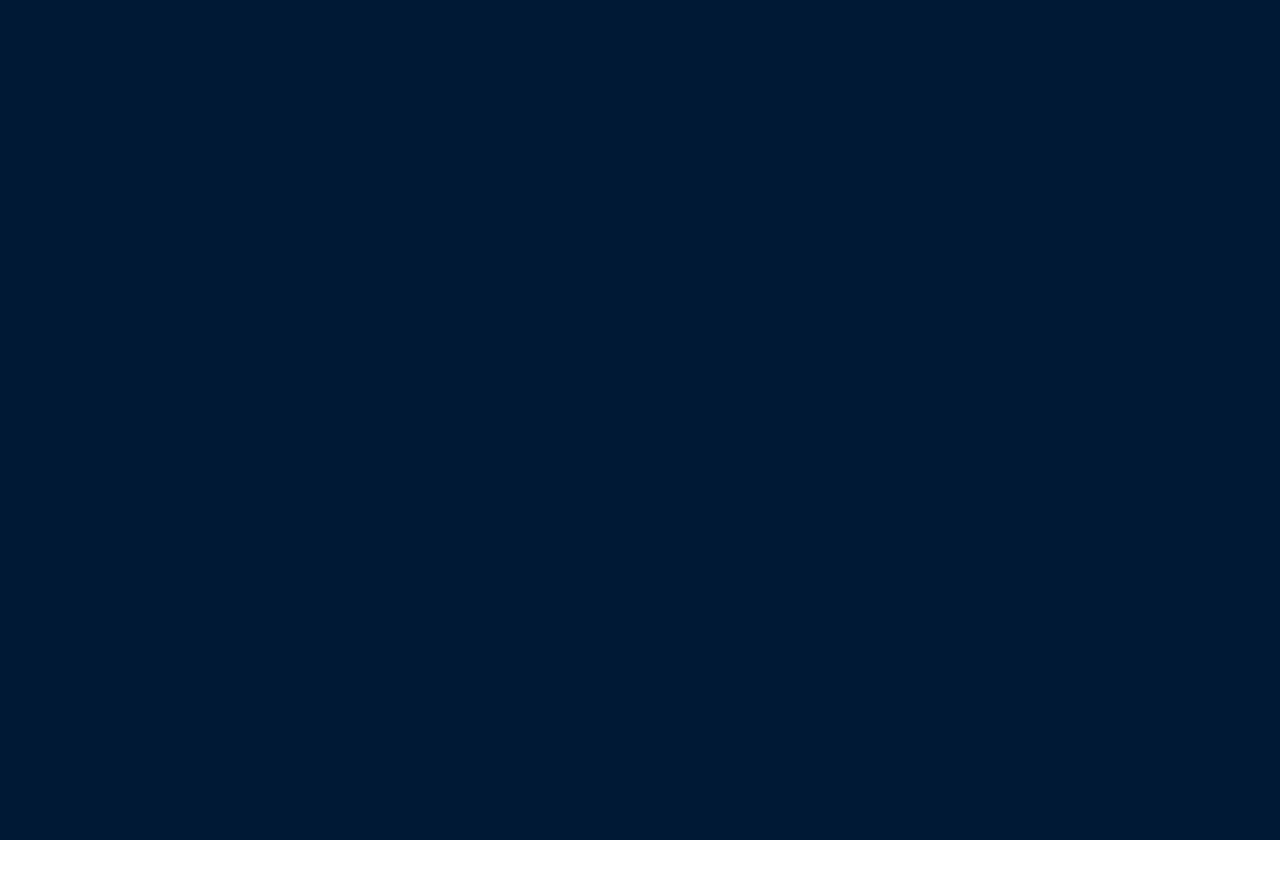
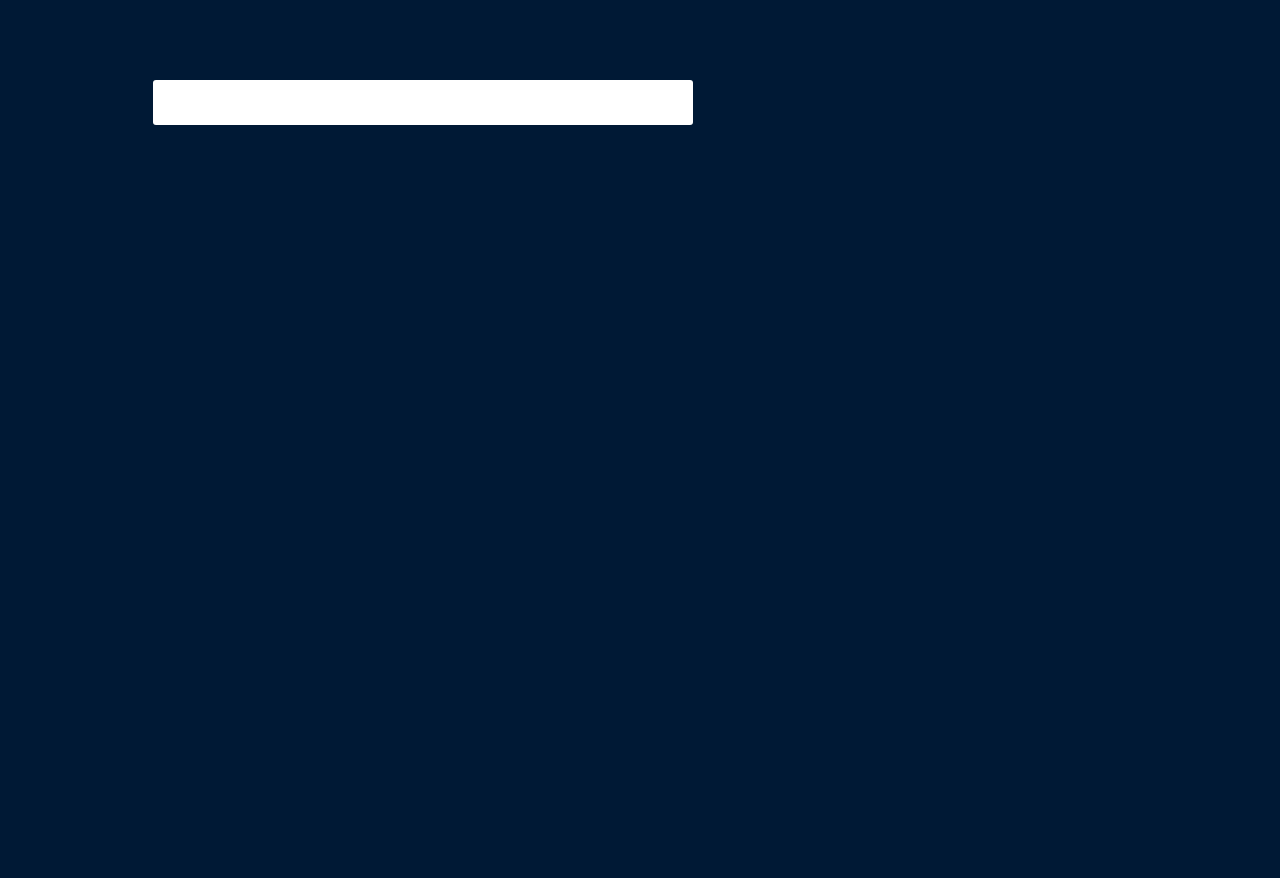
Before and after one commit to HseongH/Tumblr_clone, a React (Create React App) app: page / in a window 1280 px wide. Before the commit the page ends 840 px from the top, so only its background shows below. Built offline with nearby package versions, Linux system fonts and the light colour scheme.

Commit message:
reaction 컴포넌트 작업 완료

```diff
--- a/src/App.js
+++ b/src/App.js
@@ -5,6 +5,7 @@ import { ThemeProvider } from 'styled-components';
 
 // STYLE
 import theme from './common/style';
+import Post from './components/Post';
 
 // ELEMENTS
 import Container from './elements/Container';
@@ -12,7 +13,9 @@ import Container from './elements/Container';
 function App() {
   return (
     <ThemeProvider theme={theme}>
-      <Container></Container>
+      <Container>
+        <Post></Post>
+      </Container>
     </ThemeProvider>
   );
 }
--- a/src/common/style.js
+++ b/src/common/style.js
@@ -3,8 +3,8 @@ import { css } from 'styled-components';
 export const flexBox = (sortHoz = 'center', sortVer = 'center') => {
   return css`
     display: flex;
-    justify-content: ${sortVer};
-    align-items: ${sortHoz};
+    justify-content: ${sortHoz};
+    align-items: ${sortVer};
   `;
 };
 
--- a/src/components/Post.js
+++ b/src/components/Post.js
@@ -11,6 +11,8 @@ import { Text, Title, Image } from '../elements/index';
 const PostStyle = styled.article`
   width: ${(props) => props.theme.size.postWidth};
   background: ${(props) => `rgb(${props.theme.palette.white})`};
+  margin-bottom: 20px;
+  position: relative;
   ${borderBox('3px', '15px 20px')};
 
   header {
--- a/src/elements/Button.js
+++ b/src/elements/Button.js
@@ -13,7 +13,7 @@ const ButtonStyle = styled.button`
   padding: ${(props) => props.padding};
   border: none;
   cursor: pointer;
-  ${borderBox()};
+  ${(props) => borderBox(props.radius, props.padding)};
 
   ${(props) => props.appendStyle()};
 `;
--- a/src/elements/Container.js
+++ b/src/elements/Container.js
@@ -11,7 +11,7 @@ const ConStyle = styled.div`
   line-height: 1.25;
   min-height: 100vh;
   width: 100%;
-  padding-top: 40px;
+  padding-top: 80px;
 
   div {
     max-width: 990px;
--- a/src/elements/Text.js
+++ b/src/elements/Text.js
@@ -3,7 +3,7 @@ import styled from 'styled-components';
 
 const TextStyle = styled.p`
   font-size: ${(props) => props.fontSize};
-  color: ${(props) => `rgb(${props.props.theme.palette[props.color]})`};
+  color: ${(props) => `rgb(${props.theme.palette[props.color]})`};
   line-height: ${(props) => props.lineHeight};
   text-indent: ${(props) => props.textIndent};
   font-weight: ${(props) => props.fontWeight};
```
Also changed, not shown: src/components/Reaction.js (added, +33 -0 lines), src/elements/Image.js (+7 -7 lines).
